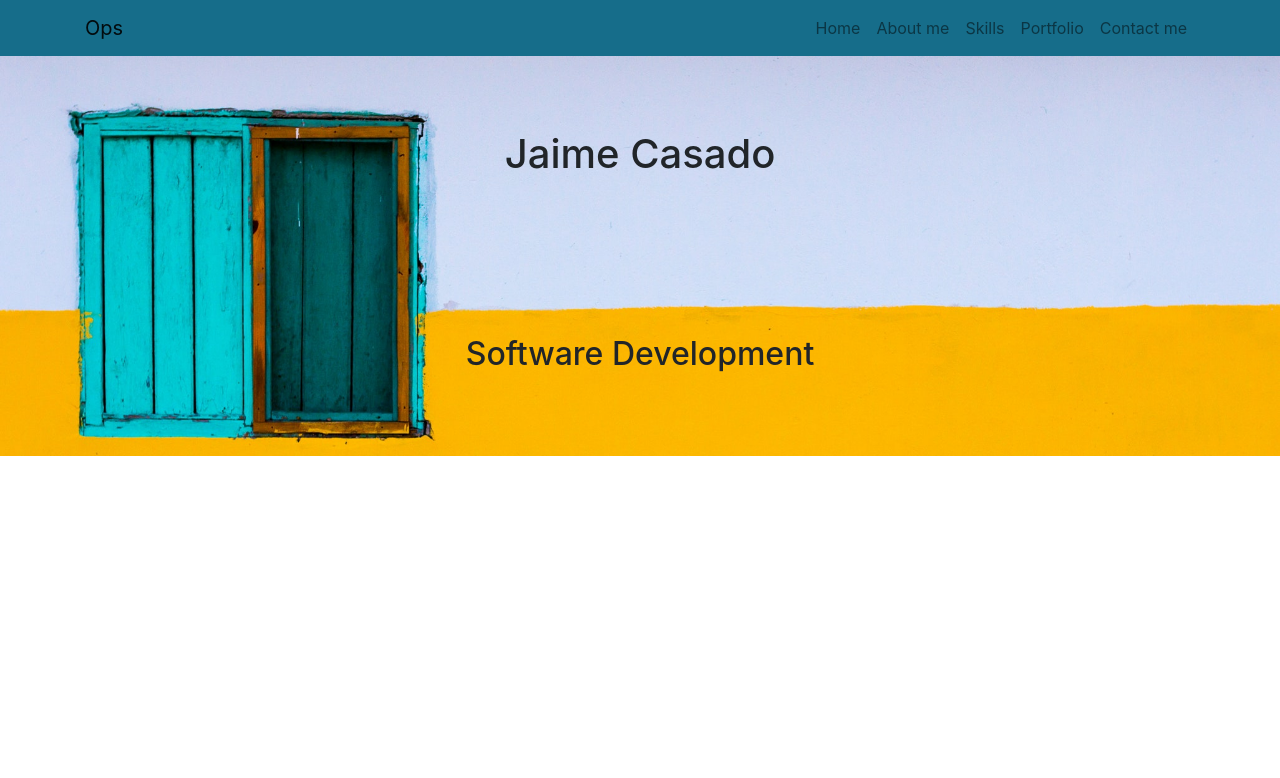
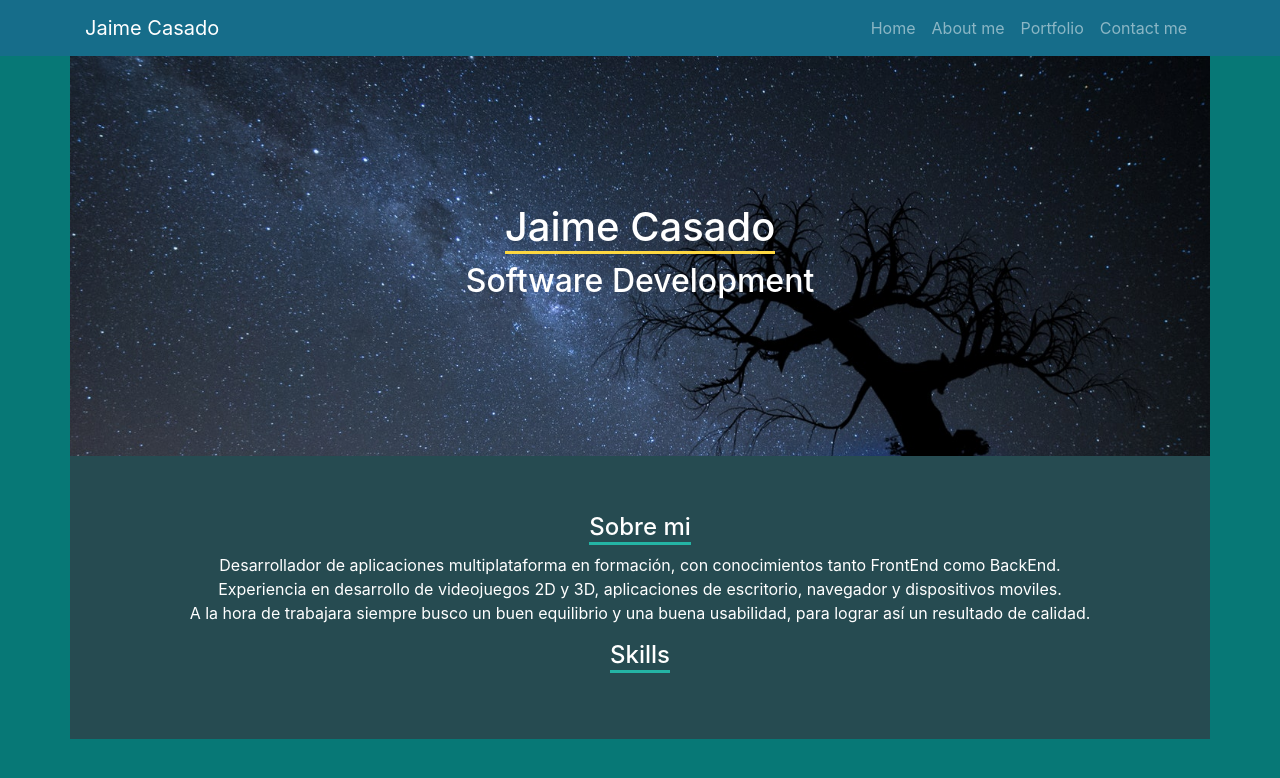
Before and after one commit to jimmosca/portfolioBootStrap, a plain HTML site: page index.html in a window 1280 px wide. Drawn offline with nearby package versions, Linux system fonts and the light colour scheme.

Commit message:
Seccion home terminada y seccion about  iniciada

```diff
--- a/css/master.css
+++ b/css/master.css
@@ -1,17 +1,43 @@
 *{
   padding: 0;
   margin:0;
+  color: white;
+}
+body{
+  background-color: #077876;
 }
 #contenido{
   padding: 0;
 }
+.row{
+  margin: 0;
+}
 #home{
-  background: url("../img/home.jpg");
+  background: url("../img/home1.jpg");
   background-size: cover;
   width: 100%;
   height: 400px;
   margin:0;
 }
+#about, #portfolio, #contact{
+  padding-top: 5%;
+  padding-bottom: 5%;
+}
+#about{
+  background-color: #264B51;
+}
 #navbar{
   background : #166d8a;
+  position: sticky;
+  top:0;
 }
+#name, #profile{
+  color: white;
+}
+#name{
+  border-bottom: solid 3px #fdd741;
+  display: inline;
+}
+.titulo1{
+  border-bottom: solid 3px #24b4a5;
+}
--- a/index.html
+++ b/index.html
@@ -11,9 +11,9 @@
   <title>PortfolioJaimeCasado</title>
 </head>
 <body>
-  <nav class="navbar navbar-expand-sm navbar-light navbar-center" id ="navbar">
+  <nav class="navbar navbar-expand-sm navbar-dark navbar-center" id ="navbar">
     <div class="container">
-      <a href="#" class="navbar-brand">Ops</a>
+      <a href="#" class="navbar-brand">Jaime Casado</a>
 
       <button type="button" class="navbar-toggler" data-toggle="collapse" data-target="#nav">
         <span class="navbar-toggler-icon"></span>
@@ -22,24 +22,35 @@
         <ul class="navbar-nav ml-auto">
           <li class="nav-item"><a class="nav-link" href="#home">Home</a></li>
           <li class="nav-item"><a class="nav-link" href="#about">About me</a></li>
-          <li class="nav-item"><a class="nav-link" href="#skills">Skills</a></li>
           <li class="nav-item"><a class="nav-link" href="#portfolio">Portfolio</a></li>
           <li class="nav-item"><a class="nav-link" href="#contact">Contact me</a></li>
         </ul>
       </div>
     </div>
   </nav>
-  <div class="container-fluid" id="contenido">
+  <div class="container" id="contenido">
     <div class="row justify-content-center align-items-center" id = "home">
-      <h1 class="col-12 text-center" id="name">Jaime Casado</h1>
-      <h2 class="col-12 text-center" id="profile">Software Development</h2>
+      <div class="col-12 d-flex flex-column align-items-center">
+        <h1 class=" text-center" id="name">Jaime Casado</h1>
+        <h2 class=" text-center" id="profile">Software Development</h2>
+      </div>
+
     </div>
     <div class="row" id = "about">
+      <div class="col-12 d-flex flex-column align-items-center">
+        <h4 class="text-center titulo1" >Sobre mi</h4>
+        <p class="text-center">Desarrollador de aplicaciones multiplataforma en formación, con conocimientos tanto FrontEnd como BackEnd.<br> Experiencia en desarrollo de videojuegos 2D y 3D, aplicaciones de escritorio, navegador y dispositivos moviles. <br>A la hora de trabajara siempre busco un buen equilibrio y una buena usabilidad, para lograr así un resultado de calidad.</p>
+      </div>
+      <div class="col-12 d-flex justify-content-center  align-items-center">
+        <div class="row justify-content-center  align-items-center">
+          <h4 class="text-center titulo1">Skills</h4>
+          <div class="col-12">
 
+          </div>
+        </div>
+      </div>
     </div>
-    <div class="row" id = "skills">
 
-    </div>
     <div class="row" id = "portfolio">
 
     </div>
```
Also changed, not shown: img/home1.jpg (added).
